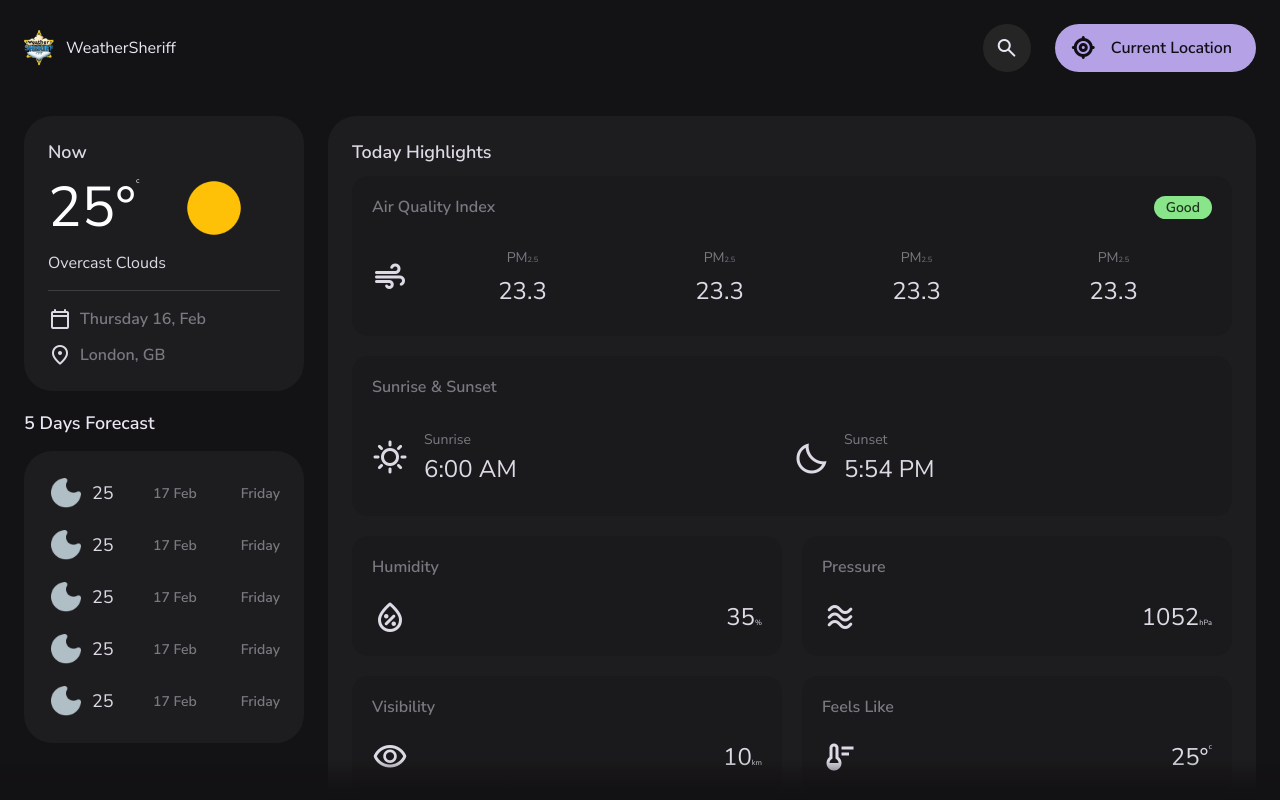
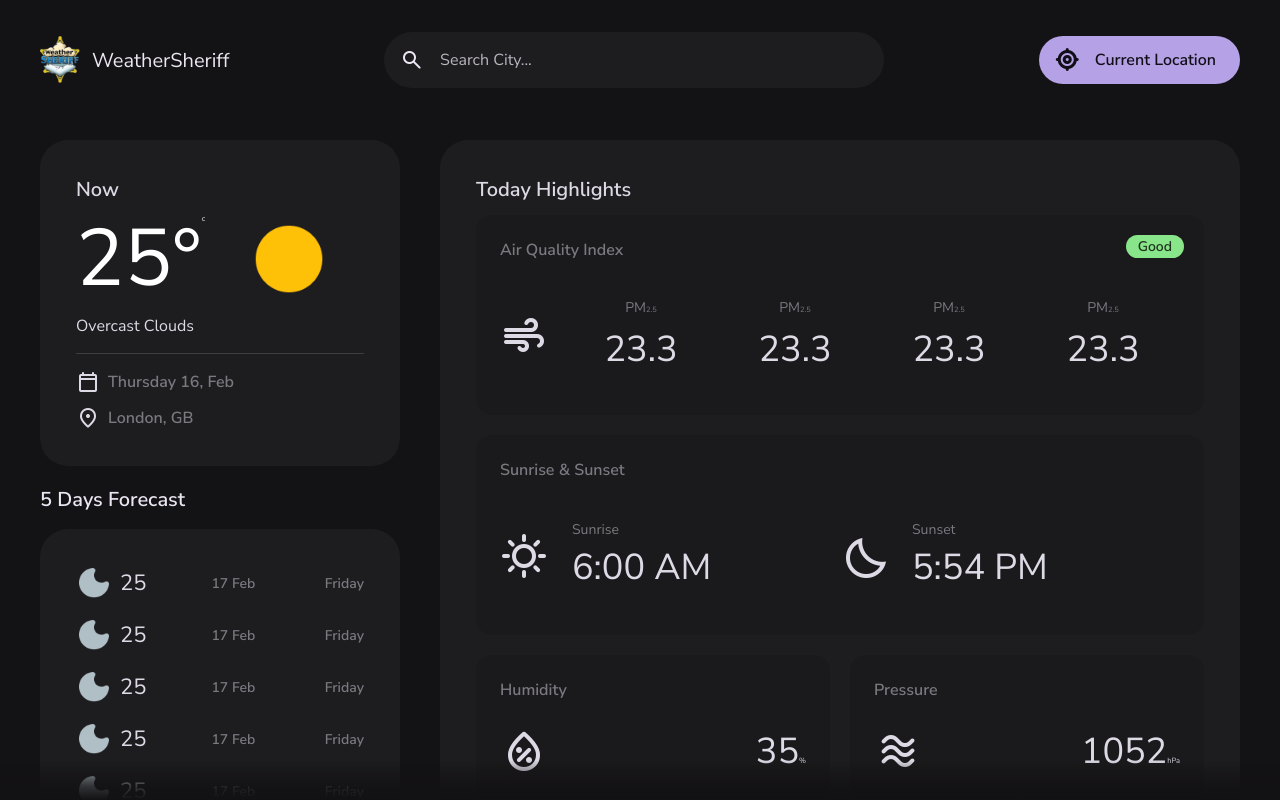
Before and after one commit to sheriffkule/Weather-App, a plain HTML site: page index.html in a window 1280 px wide. Drawn offline with Linux system fonts and the light colour scheme.

Commit message:
`Refactor CSS styles for responsive design and layout adjustments`

```diff
--- a/index.html
+++ b/index.html
@@ -28,7 +28,7 @@
           <input type="search" name="search" placeholder="Search City..." autocomplete="off" class="search-field"
             data-search-field>
 
-          <span class="m-icon">search</span>
+          <span class="m-icon leading-icon">search</span>
 
           <button class="icon-btn leading-icon has-state" aria-label="close search" data-search-toggler>
             <span class="m-icon">arrow_back</span>
--- a/style.css
+++ b/style.css
@@ -868,5 +868,160 @@ article.container::before {
 }
 
 @media screen and (min-width: 1200px) {
+    :root {
+        --heading: 8rem;
+        --title-2: 2rem;
+    }
 
+    .container {
+        padding: 40px;
+    }
+
+    .card-lg {
+        padding: 36px;
+    }
+
+    .card-sm {
+        padding: 24px;
+    }
+
+    .title-1 {
+        --title-1: 3.6rem;
+    }
+
+    .highlight-card.two .card-item {
+        column-gap: 24px;
+    }
+
+    .header .icon-btn {
+        display: none;
+    }
+
+    .logo img {
+        width: 40px;
+    }
+
+    .logo span {
+        font-size: var(--title-1);
+    }
+
+    .header {
+        position: relative;
+        height: 120px;
+        z-index: 4;
+    }
+
+    .header .container {
+        padding-block: 0;
+        height: 100%;
+    }
+
+    .search-view,
+    .search-view.active {
+        all: unset;
+        display: block;
+        position: relative;
+        width: 500px;
+        animation: none;
+    }
+
+    .search-wrapper {
+        border-block-end: none;
+    }
+
+    .search-wrapper > .m-icon {
+        display: block;
+    }
+
+    .search-field,
+    .search-view .view-list {
+        background-color: var(--surface);
+    }
+
+    .search-field {
+        height: 56px;
+        border-radius: var(--radius-28);
+    }
+
+    .search-result,
+    .search-view:not(:focus-within) .search-result {
+        display: none;
+    }
+
+    .search-view:focus-within .search-result.active {
+        display: block;
+    }
+
+    .search-view:has(.search-result.active):focus-within .search-field {
+        border-bottom-left-radius: 0;
+        border-bottom-right-radius: 0;
+    }
+
+    .search-view .view-list {
+        position: absolute;
+        top: 100%;
+        left: 0;
+        width: 100%;
+        max-height: 360px;
+        border-radius: 0 0 var(--radius-28) var(--radius-28);
+        border-block-start: 1px solid var(--outline);
+        overflow-y: auto;
+        overflow-y: overlay;
+    }
+
+    .search-view .view-list:empty {
+        min-height: 120px;
+    }
+
+    .search-view .view-list::-webkit-scrollbar-button {
+        height: 20px;
+    }
+
+    .search-view:is(:hover, :has(.view-list):hover) {
+        filter: drop-shadow(var(--shadow-1));
+    }
+
+    .search-view:is(:focus-within, :has(.view-list):focus-within) {
+        filter: drop-shadow(var(--shadow-2));
+    }
+
+    main {
+        height: calc(100vh - 120px);
+        height: calc(100svh - 120px);
+    }
+
+    article.container {
+        grid-template-columns: 360px minmax(0,  1fr);
+        gap: 40px;
+    }
+
+    .current-weather .weather-icon {
+        width: 80px;
+    }
+
+    .forecast-card .title-2 {
+        --title-2: 2.2rem;
+    }
+
+    .highlight-card:nth-child(-n+2) {
+        height: 200px;
+    }
+
+    .highlight-card:nth-child(n+3) {
+        height: 150px;
+    }
+
+    .highlight-card .m-icon {
+        font-size: 4.8rem;
+    }
+
+    .slider-list {
+        gap: 16px;
+    }
 }
+
+@media screen and (min-width: 1400px) {
+    .highlight-list {
+        grid-template-columns: repeat(4, 1fr);
+    }
+}
```
